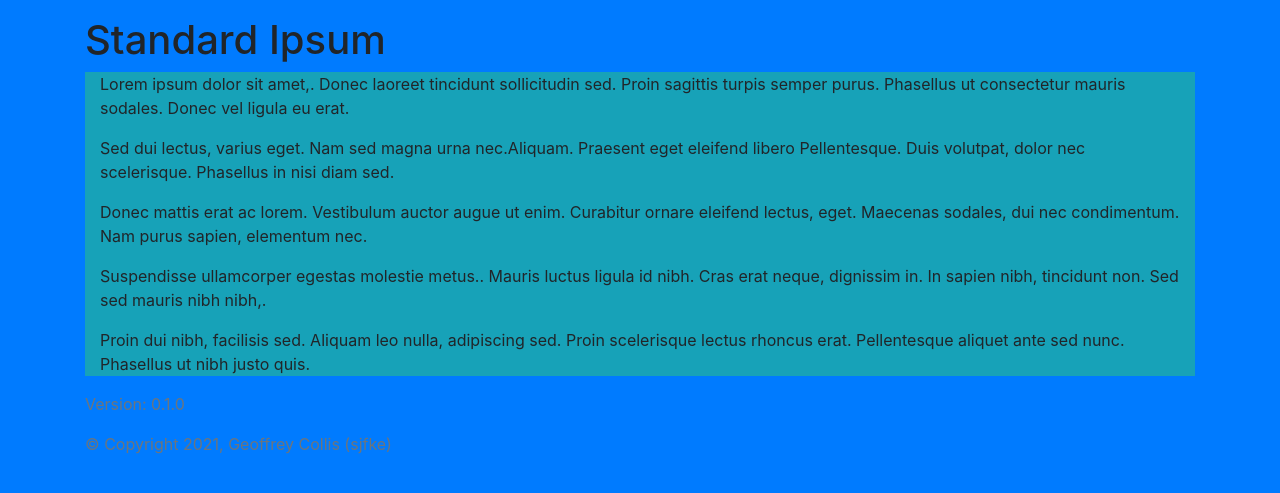
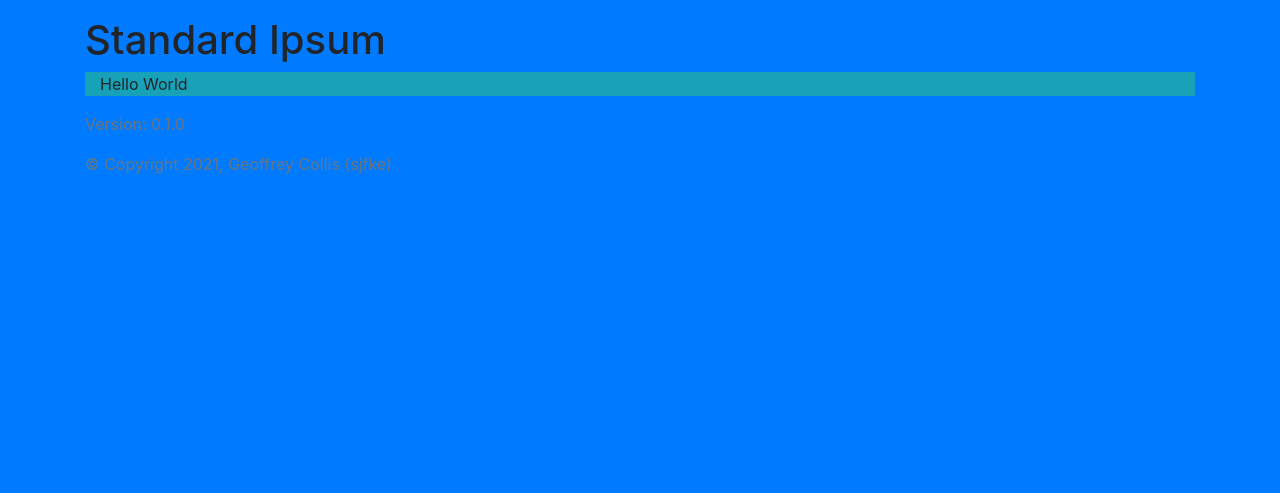
Before and after one commit to Jescs/ocp-sample-flask-docker, a Flask app: page / in a window 1280 px wide. Shown: the part 56-549 px from the top of the page. Run offline with Flask 2, Linux system fonts and the light colour scheme; some libraries are stand-ins or nearby versions.

Commit message:
Update index.html

```diff
--- a/templates/index.html
+++ b/templates/index.html
@@ -2,18 +2,5 @@
 {% block title %}Standard Lorem Ipsum{% endblock %}
 {% block head %}<h1>Standard Ipsum</h1>{% endblock %}
 {% block body %}
-  <p>Lorem ipsum dolor sit amet,. Donec laoreet tincidunt sollicitudin sed. Proin sagittis turpis semper
-    purus. Phasellus ut consectetur mauris sodales. Donec vel ligula eu erat.</p>
-  <p>Sed dui lectus, varius eget. Nam sed magna urna nec.Aliquam. Praesent eget eleifend libero Pellentesque.
-    Duis volutpat, dolor nec scelerisque. Phasellus in nisi diam sed.</p>
-
-  <p>Donec mattis erat ac lorem. Vestibulum auctor augue ut enim. Curabitur ornare eleifend lectus, eget. Maecenas
-    sodales, dui nec condimentum. Nam purus sapien, elementum nec.</p>
-
-  <p>Suspendisse ullamcorper egestas molestie metus.. Mauris luctus ligula id nibh. Cras erat neque, dignissim in.
-    In sapien nibh, tincidunt non. Sed sed mauris nibh nibh,.</p>
-
-  <p>Proin dui nibh, facilisis sed. Aliquam leo nulla, adipiscing sed. Proin scelerisque lectus rhoncus erat.
-    Pellentesque aliquet ante sed nunc. Phasellus ut nibh justo quis.
-  </p>
+  <p>Hello World </p>
 {% endblock %}S
```
